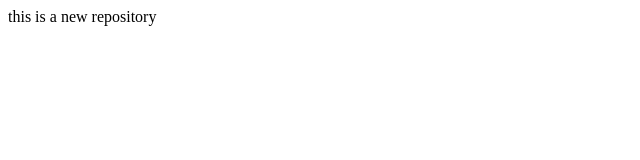
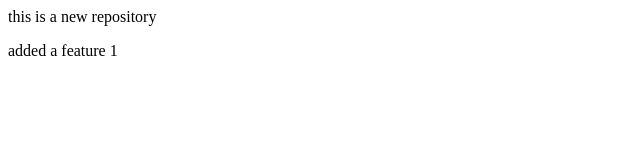
Before and after one commit to nandagopal-nitdgp/localrepo, a plain HTML site: page index.html in a window 1280 px wide. Shown: the full height of the page, 0-640 px from the left. Drawn offline with Linux system fonts and the light colour scheme.

Commit message:
add feature 1

```diff
--- a/index.html
+++ b/index.html
@@ -1 +1,2 @@
 <p>this is a new repository</p>
+<p>added a feature 1</p>
```
